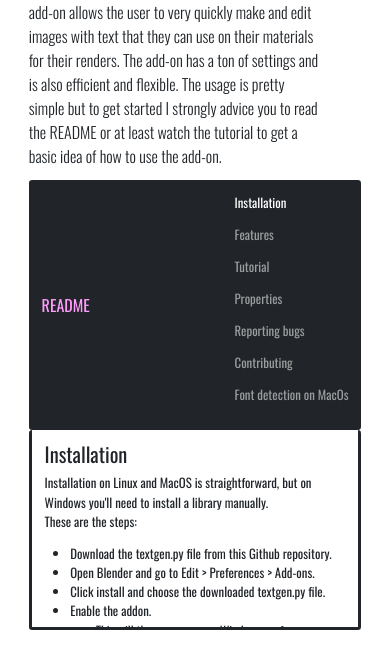
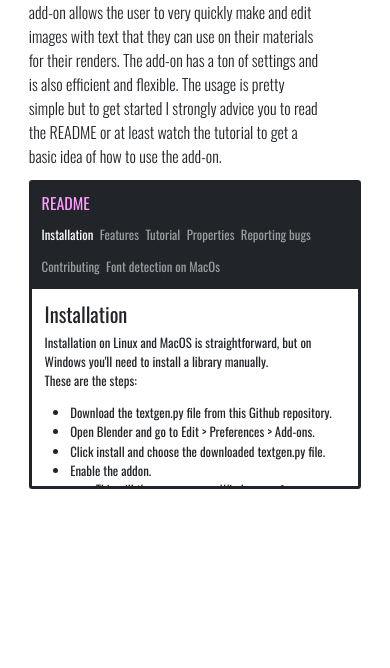
Before and after one commit to kwikenkwak/kwikenkwaksite, a Django app: page /textgen/ in a window 390 px wide. Shown: the part 355-1023 px from the top of the page. After the commit the page ends 844 px from the top, so only its background shows below. Run offline with Django 4.2, Linux system fonts and the light colour scheme; some libraries are stand-ins or nearby versions.

Commit message:
Improved the layout of the nav-items in the README scrollspies on mobile

```diff
--- a/posts/templates/posts/textgen.html
+++ b/posts/templates/posts/textgen.html
@@ -20,21 +20,23 @@ This is the first Blender add-on I made and it's also the most advanced one. Thi
 </p>
 
 <!-- The navbar - The <a> elements are used to jump to a section in the scrollable area -->
-<nav class="navbar navbar-expand-sm bg-dark navbar-dark rounded bg-dark px-3 mt-3">
+<nav class="navbar navbar-expand-sm bg-dark navbar-dark rounded-top bg-dark px-3 mt-3">
   <span class="navbar-brand text-primary">README</span>
-  <ul class="navbar-nav">
-    <li class="nav-item"><a class="nav-link" href="#installation">Installation</a></li>
-    <li class="nav-item"><a class="nav-link" href="#features">Features</a></li>
-    <li class="nav-item"><a class="nav-link" href="#tutorial">Tutorial</a></li>
-    <li class="nav-item"><a class="nav-link" href="#properties">Properties</a></li>
-    <li class="nav-item"><a class="nav-link" href="#reporting">Reporting bugs</a></li>
-    <li class="nav-item"><a class="nav-link" href="#contributing">Contributing</a></li>
-    <li class="nav-item"><a class="nav-link" href="#detectionmacos">Font detection on MacOs</a></li>
-    <li class="nav-item"><a class="nav-link" href="#"></a></li>
-  </ul>
+  <div class="navbar-nav d-flex flex-wrap" style="flex-grow: 1">
+    <div class="d-flex flex-wrap">
+    <a class="nav-link me-2" href="#installation">Installation</a>
+    <a class="nav-link me-2" href="#features">Features</a>
+    <a class="nav-link me-2" href="#tutorial">Tutorial</a>
+    <a class="nav-link me-2" href="#properties">Properties</a>
+    <a class="nav-link me-2" href="#reporting">Reporting bugs</a>
+    <a class="nav-link me-2" href="#contributing">Contributing</a>
+    <a class="nav-link me-2" href="#detectionmacos">Font detection on MacOs</a>
+    <a class="nav-link me-2" href="#"></a>
+    </div>
+  </div>
 </nav>
 
-<div class="container readme p-3 border border-top-0 border-3 border-dark rounded" data-bs-spy="scroll" data-bs-target=".navbar" data-bs-offset="50" style="height:200px;clear:right">
+<div class="container readme p-3 border border-top-0 border-3 border-dark rounded-bottom" data-bs-spy="scroll" data-bs-target=".navbar" data-bs-offset="50" style="height:200px;clear:right">
 <div id="installation">
   <h2>Installation</h2>
   Installation on Linux and MacOS is straightforward, but on Windows
```
Also changed, not shown: posts/templates/posts/blockdropper.html (+13 -11 lines), posts/templates/posts/domino.html (+8 -6 lines).
